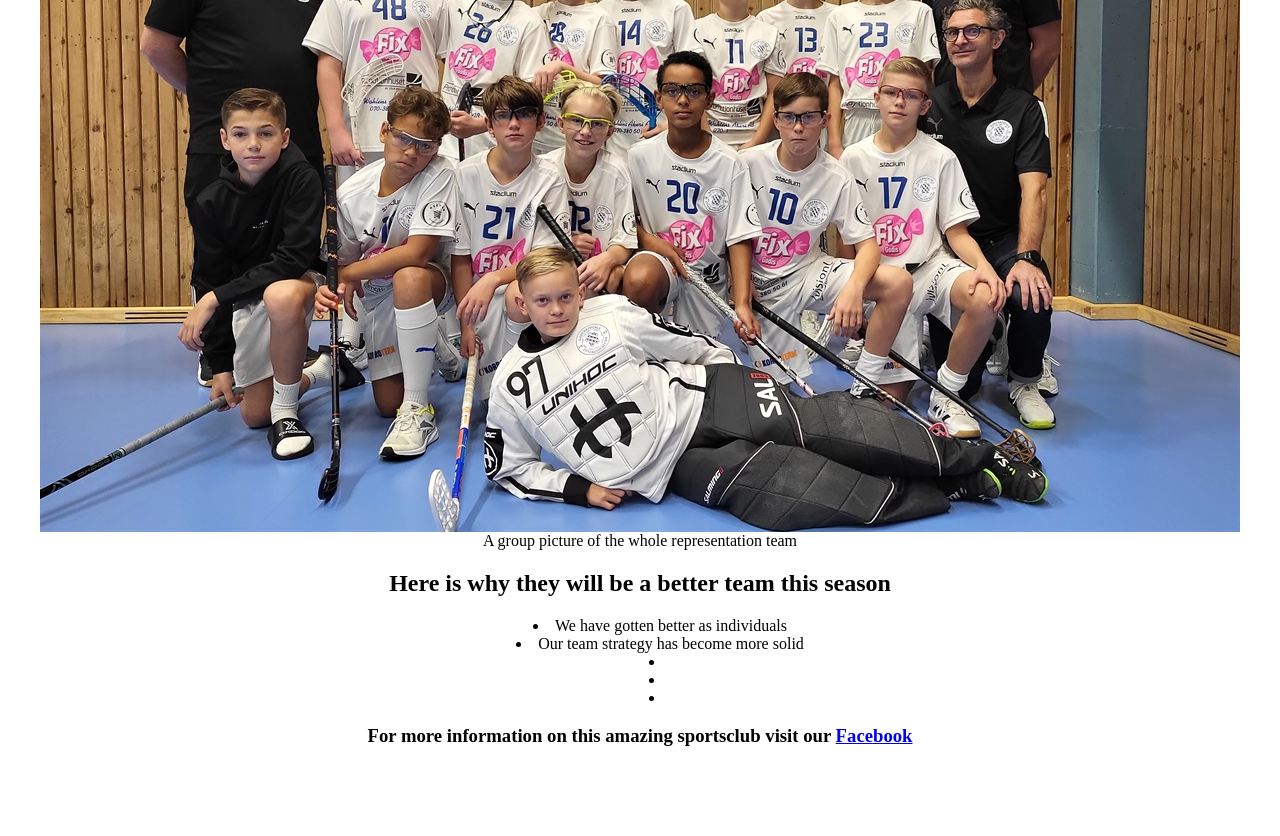
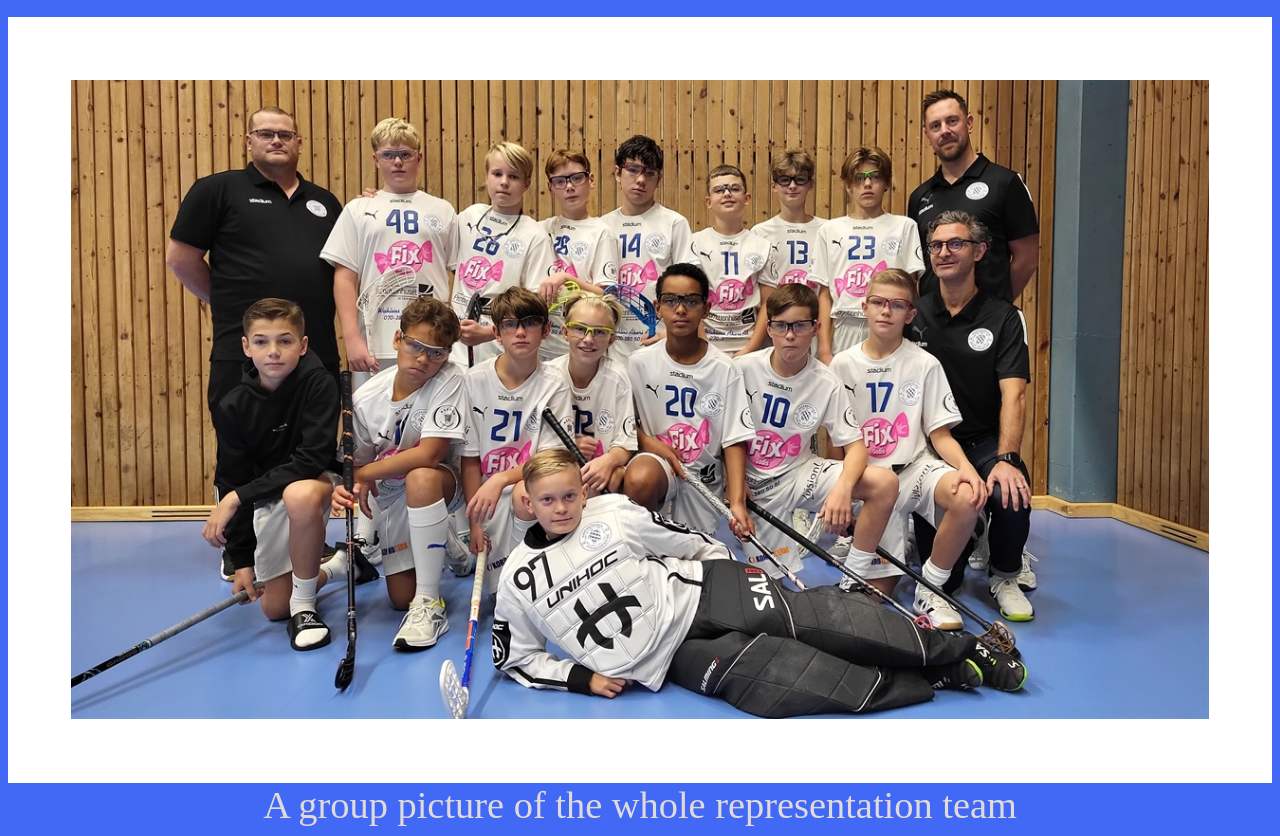
Before and after one commit to EricL03/web-certification-projects, a plain HTML site: page tribute-page/index.html in a window 1280 px wide. Shown: the part 256-1092 px from the top of the page. Before the commit the page ends 1022 px from the top, so only its background shows below. Drawn offline with Linux system fonts and the light colour scheme.

Commit message:
Tried to spice it up more with some background color...

```diff
--- a/tribute-page/index.html
+++ b/tribute-page/index.html
@@ -23,9 +23,9 @@
             <ul>
                 <li>We have gotten better as individuals</li>
                 <li>Our team strategy has become more solid</li>
-                <li></li>
-                <li></li>
-                <li></li>
+                <li>We have got more new players than we have lost old ones</li>
+                <li>The chemistry is better than ever</li>
+                <li>We will be more healthy this season</li>
             </ul>
 
             <h3>For more information on this amazing sportsclub visit our <a id="tribute-link"
--- a/tribute-page/styles.css
+++ b/tribute-page/styles.css
@@ -1,11 +1,20 @@
+body {
+    background-color: #4269f5;
+    color: #e0dada;
+    font-size: 3vw;
+}
+
 #image {
     display: block;
     max-width: 100%;
     height: auto;
+    background-color: white;
+    padding: 5%;
 }
 
 img {
-    padding: 0;
+    padding: 2%;
+    box-sizing: border-box;
     margin: auto;
 }
 
@@ -18,10 +27,18 @@ img {
     text-align: center;
 }
 
-#tribute-info {
+a {
+    color: black;
+}
+
+#tribute-info h2,
+#tribute-info h3 {
     text-align: center;
 }
 
 ul {
     list-style-position: inside;
+    padding: 0;
+    margin: 0 auto;
+    display: table;
 }
```
